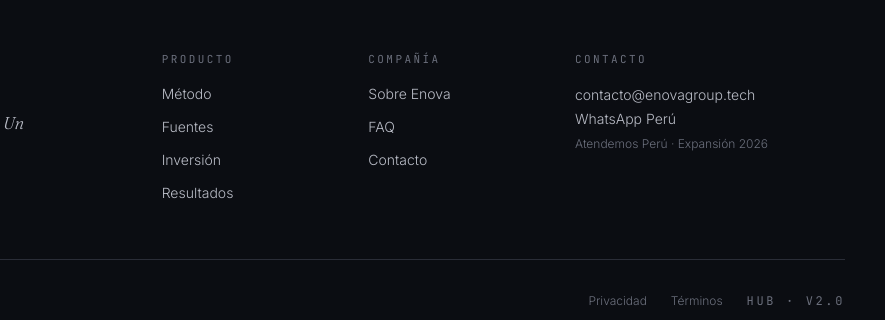
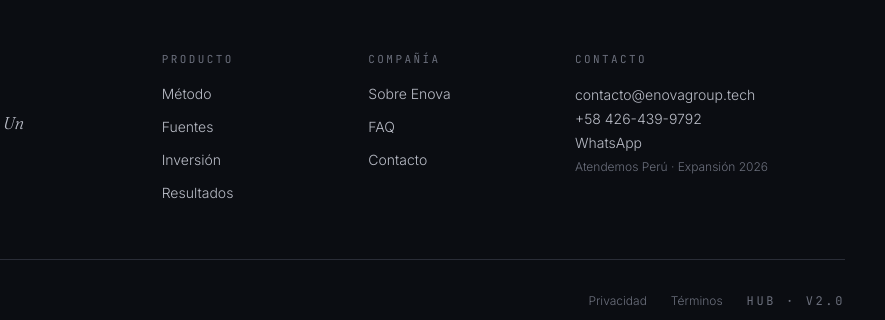
Before and after one commit to enovagroup0oficial-web/enova-hub, a plain HTML site: page index.html in a window 1280 px wide. Shown: the part 11238-11558 px from the top of the page, 395-1280 px from the left. Drawn offline with nearby package versions, Linux system fonts and the light colour scheme.

Commit message:
fix: contacto real en footer - teléfono y WhatsApp +58 426-439-9792

```diff
--- a/index.html
+++ b/index.html
@@ -1049,7 +1049,8 @@ a:focus-visible, button:focus-visible, summary:focus-visible { outline: 2px soli
         <div class="font-mono text-[11px] tracking-[0.22em] uppercase text-mute mb-4">Contacto</div>
         <p class="text-[14px] text-body leading-[1.7]">
           <a href="mailto:contacto@enovagroup.tech" class="hover:text-cream transition-colors">contacto@enovagroup.tech</a><br/>
-          <a href="https://wa.me/51928216206" target="_blank" rel="noopener" class="hover:text-cream transition-colors">WhatsApp Perú</a><br/>
+          <a href="tel:+584264399792" class="hover:text-cream transition-colors">+58 426-439-9792</a><br/>
+          <a href="https://wa.me/584264399792" target="_blank" rel="noopener" class="hover:text-cream transition-colors">WhatsApp</a><br/>
           <span class="text-mute text-[12px]">Atendemos Perú · Expansión 2026</span>
         </p>
       </div>
```
